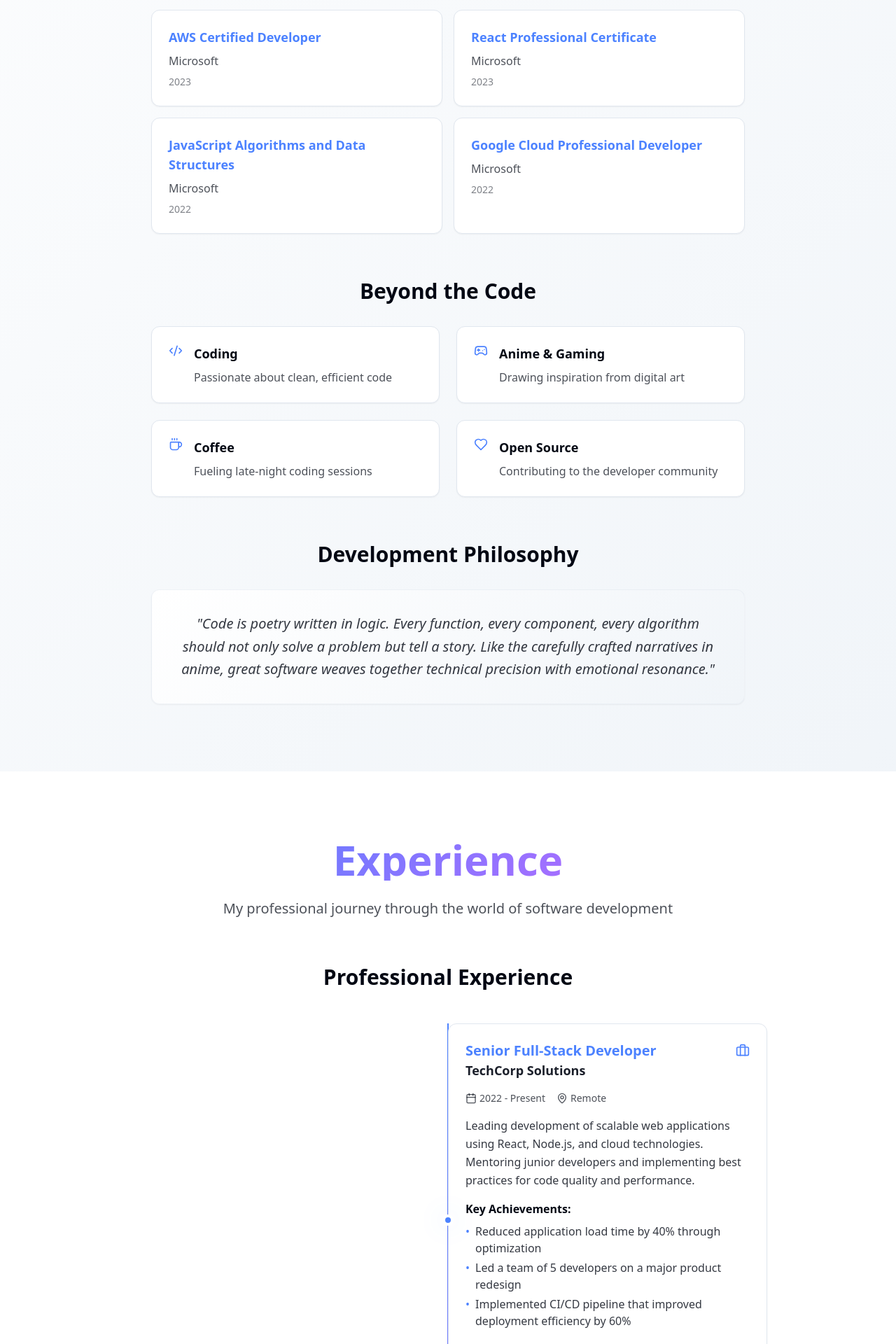
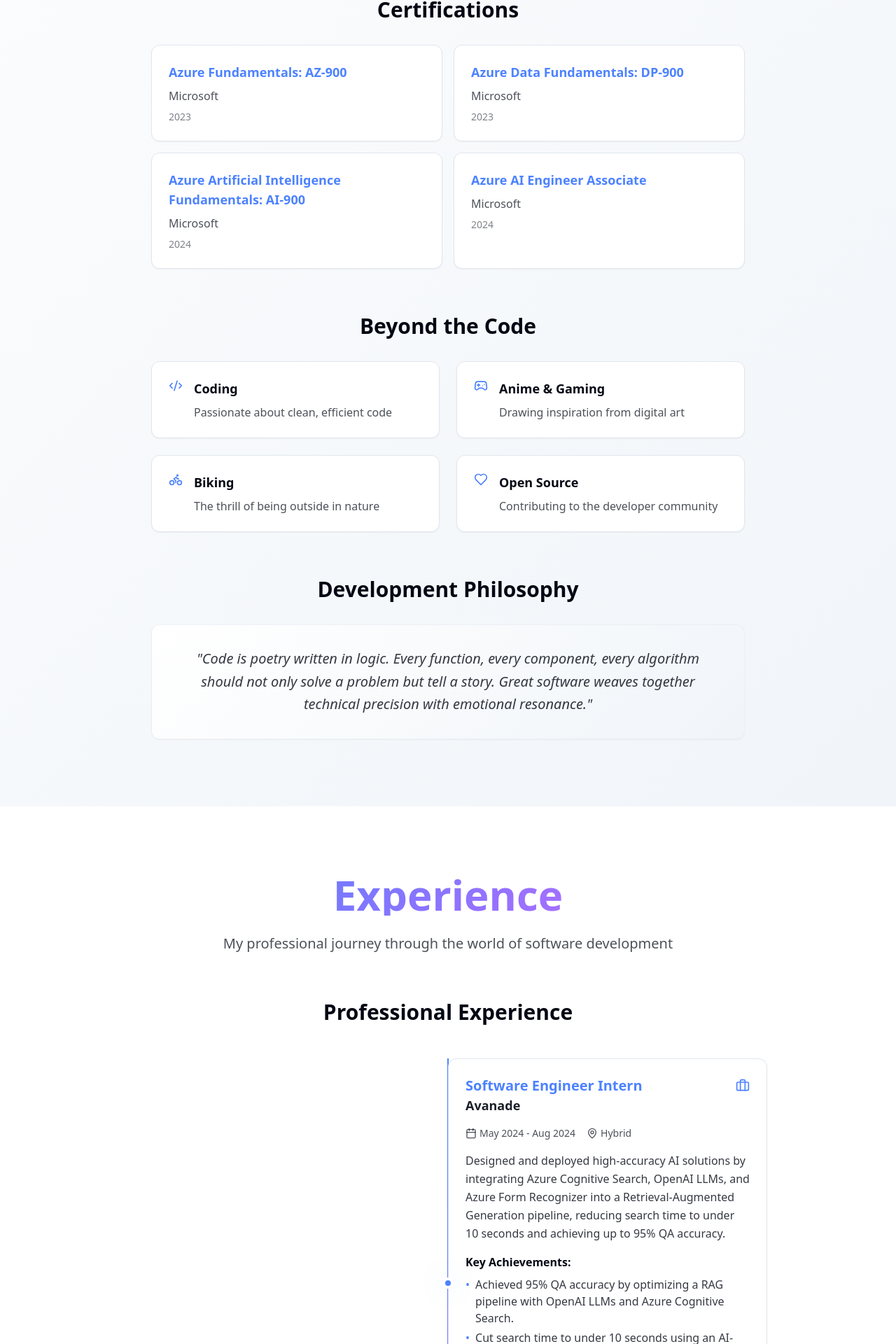
Before and after one commit to antoniamugisa/my-portfolio, a React (Vite) app: page / in a window 1280 px wide. Shown: the part 2718-4638 px from the top of the page at 70% size. Built offline with nearby package versions, Linux system fonts and the light colour scheme.

Commit message:
Update Index component: enhance skills and certifications, modify interests, and update experience details

```diff
--- a/src/pages/Index.tsx
+++ b/src/pages/Index.tsx
@@ -24,7 +24,8 @@ import {
   Send,
   Zap,
   Palette,
-  Camera
+  Camera,
+  Bike
 } from 'lucide-react';
 import { useToast } from '@/hooks/use-toast';
 import heroImage from '@/assets/hero-bg.jpg';
@@ -56,36 +57,36 @@ const Index = () => {
   // Data
   const skills = [
     'React', 'JavaScript', 'Node.js', 'Python', 'Kubernetes', 'Terraform',
-    'Java', 'MongoDB', 'Azure', 'Docker', 'Git', 'SQL'
+    'Java', 'MongoDB', 'Azure', 'Docker', 'Git', 'SQL', 'GraphQL', 'REST APIs', 'CI/CD', 'OpenAI'
   ];
 
   const certifications = [
-    { name: 'AWS Certified Developer', issuer: 'Microsoft', year: '2023' },
-    { name: 'React Professional Certificate', issuer: 'Microsoft', year: '2023' },
-    { name: 'JavaScript Algorithms and Data Structures', issuer: 'Microsoft', year: '2022' },
-    { name: 'Google Cloud Professional Developer', issuer: 'Microsoft', year: '2022' }
+    { name: 'Azure Fundamentals: AZ-900', issuer: 'Microsoft', year: '2023' },
+    { name: 'Azure Data Fundamentals: DP-900', issuer: 'Microsoft', year: '2023' },
+    { name: 'Azure Artificial Intelligence Fundamentals: AI-900', issuer: 'Microsoft', year: '2024' },
+    { name: 'Azure AI Engineer Associate', issuer: 'Microsoft', year: '2024' }
   ];
 
   const interests = [
     { icon: <Code2 className="w-5 h-5" />, title: 'Coding', desc: 'Passionate about clean, efficient code' },
     { icon: <Gamepad2 className="w-5 h-5" />, title: 'Anime & Gaming', desc: 'Drawing inspiration from digital art' },
-    { icon: <Coffee className="w-5 h-5" />, title: 'Coffee', desc: 'Fueling late-night coding sessions' },
+    { icon: <Bike className="w-5 h-5" />, title: 'Biking', desc: 'The thrill of being outside in nature' },
     { icon: <Heart className="w-5 h-5" />, title: 'Open Source', desc: 'Contributing to the developer community' }
   ];
 
   const experiences = [
     {
-      company: "TechCorp Solutions",
-      position: "Senior Full-Stack Developer",
-      duration: "2022 - Present",
-      location: "Remote",
-      description: "Leading development of scalable web applications using React, Node.js, and cloud technologies. Mentoring junior developers and implementing best practices for code quality and performance.",
+      company: "Avanade",
+      position: "Software Engineer Intern",
+      duration: "May 2024 - Aug 2024",
+      location: "Hybrid",
+      description: "Designed and deployed high-accuracy AI solutions by integrating Azure Cognitive Search, OpenAI LLMs, and Azure Form Recognizer into a Retrieval-Augmented Generation pipeline, reducing search time to under 10 seconds and achieving up to 95% QA accuracy.",
       achievements: [
-        "Reduced application load time by 40% through optimization",
-        "Led a team of 5 developers on a major product redesign",
-        "Implemented CI/CD pipeline that improved deployment efficiency by 60%"
+        "Achieved 95% QA accuracy by optimizing a RAG pipeline with OpenAI LLMs and Azure Cognitive Search.",
+        "Cut search time to under 10 seconds using an AI-powered lease document reader.",
+        "Automated deployments with Terraform, Docker, and CI/CD on Azure Kubernetes Service."
       ],
-      technologies: ["React", "TypeScript", "Node.js", "AWS", "PostgreSQL", "Docker"]
+      technologies: ["Azure Cognitive Search", "OpenAI Large Language Models", "Azure Form Recognizer", "Azure Functions", "Terraform", "Docker"]
     },
     {
       company: "Digital Innovations Inc",
@@ -100,28 +101,15 @@ const Index = () => {
       ],
       technologies: ["React", "JavaScript", "SCSS", "Webpack", "Jest", "Figma"]
     },
-    {
-      company: "StartupLab",
-      position: "Junior Developer",
-      duration: "2019 - 2020",
-      location: "Austin, TX",
-      description: "Started my professional journey building dynamic web applications and learning industry best practices. Contributed to multiple client projects while rapidly expanding technical skills.",
-      achievements: [
-        "Delivered 8 client projects on time and within budget",
-        "Learned 5 new technologies in the first 6 months",
-        "Received 'Rising Star' award for exceptional growth"
-      ],
-      technologies: ["HTML", "CSS", "JavaScript", "PHP", "MySQL", "WordPress"]
-    }
   ];
 
   const education = [
     {
-      institution: "University of Technology",
+      institution: "Dalhousie University",
       degree: "Bachelor of Science in Computer Science",
-      duration: "2015 - 2019",
-      description: "Graduated Magna Cum Laude with focus on software engineering and algorithms.",
-      highlights: ["GPA: 3.8/4.0", "Dean's List: 6 semesters", "Programming Club President"]
+      duration: "2020 - 2025",
+      description: "Graduated with a focus on software engineering and algorithms.",
+      highlights: ["Women in Technology Society Member" ,"Computer Science Society Member", "HerCampus Social Media Director" ]
     }
   ];
 
@@ -436,8 +424,8 @@ const Index = () => {
               <Card className="p-8 bg-gradient-secondary border-border/50">
                 <blockquote className="text-xl italic text-foreground/80 leading-relaxed">
                   "Code is poetry written in logic. Every function, every component, every algorithm
-                  should not only solve a problem but tell a story. Like the carefully crafted narratives
-                  in anime, great software weaves together technical precision with emotional resonance."
+                  should not only solve a problem but tell a story. Great software weaves together
+                  technical precision with emotional resonance."
                 </blockquote>
               </Card>
             </div>
```
